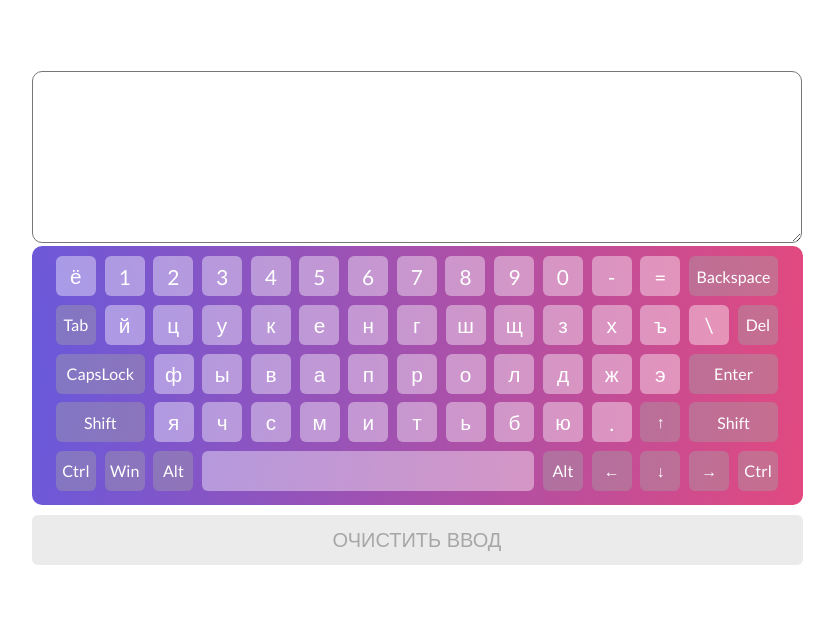
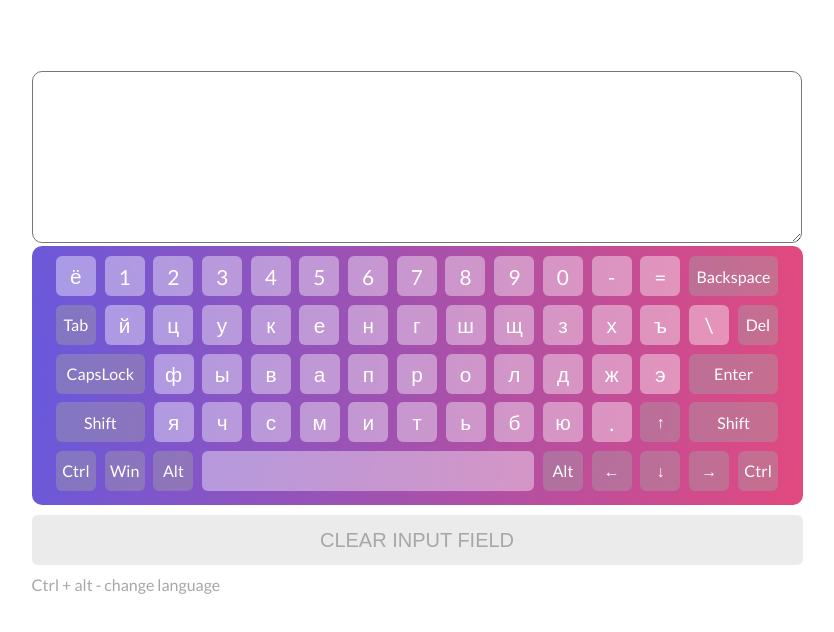
Before and after one commit to annaStoma/codejam-virtual-keyboard, a website with bundled scripts: page index.html in a window 1280 px wide. Shown: the whole page, without its empty margins (223-1057 px from the left). Built offline with nearby package versions, Linux system fonts and the light colour scheme.

Commit message:
fix: styles add: help

```diff
--- a/script.js
+++ b/script.js
@@ -23,13 +23,17 @@ class Keyboard {
         this.WRAPPER.appendChild(this.TEXTAREA);
         this.WRAPPER.appendChild(this.KEYBOARD);
         this.BUTTON = document.createElement('button');
-        this.BUTTON.innerText = 'Очистить ввод';
+        this.BUTTON.innerText = 'Сlear input field';
         this.BUTTON.classList.add('button-clean');
         this.WRAPPER.appendChild(this.BUTTON);
         this.BUTTON = document.querySelector('button');
         this.BUTTON.addEventListener('click', () => {
             this.TEXTAREA.innerText = '';
-        })
+        });
+        this.HELPER = document.createElement('div');
+        this.HELPER.innerText = 'Ctrl + alt - change language';
+        this.HELPER.classList.add('helper');
+        this.WRAPPER.appendChild(this.HELPER);
     }
 
     changeCaseLayout(keyValue, index, isEng, isCapsLock, isShift) {
--- a/style.css
+++ b/style.css
@@ -95,6 +95,10 @@ textarea {
 .button-clean:hover {
     color: rgb(115, 166, 253);
 }
+.helper{
+    color: rgb(167, 167, 167);
+    margin-top: 10px;
+}
 
 @keyframes rainbow {
     0% {
```
